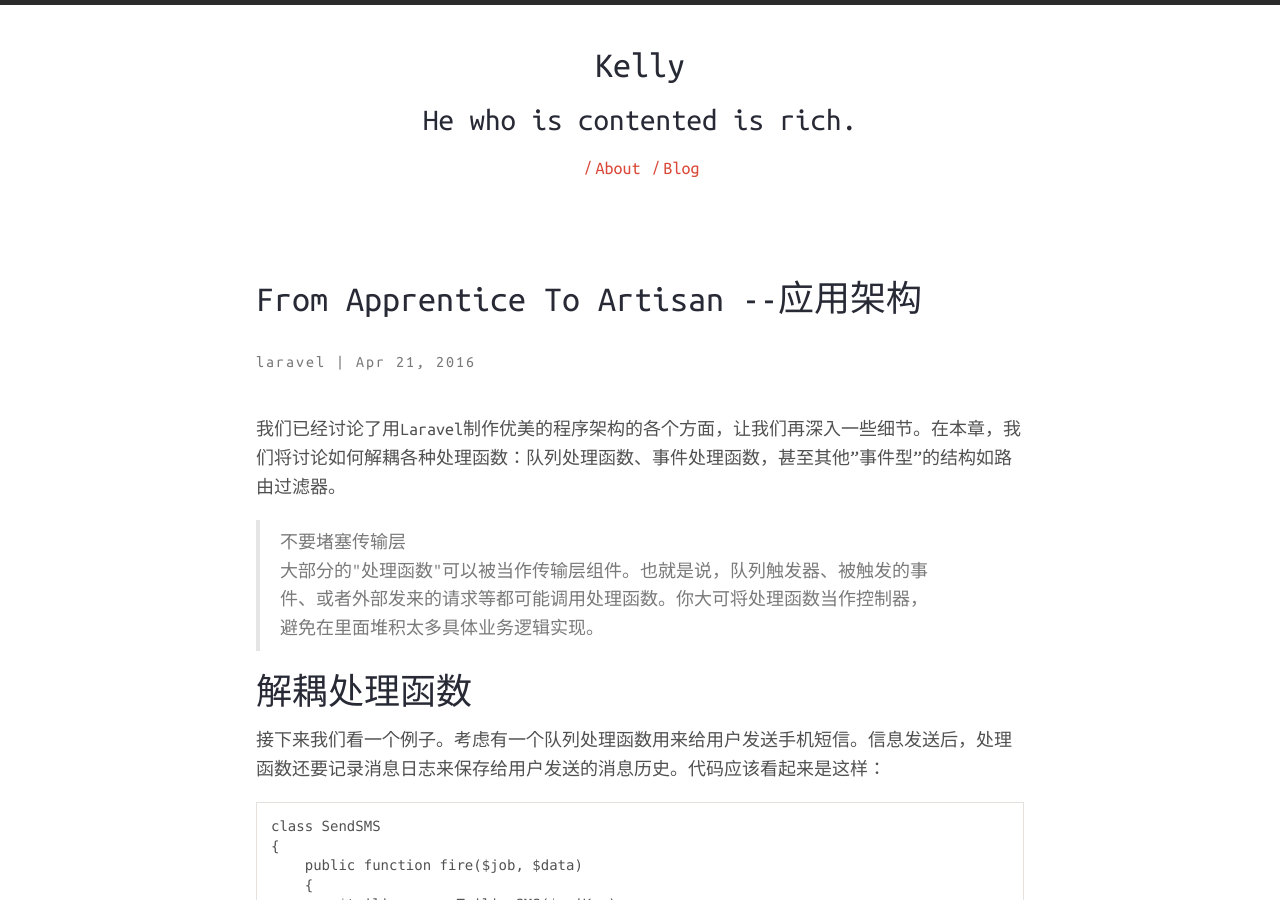
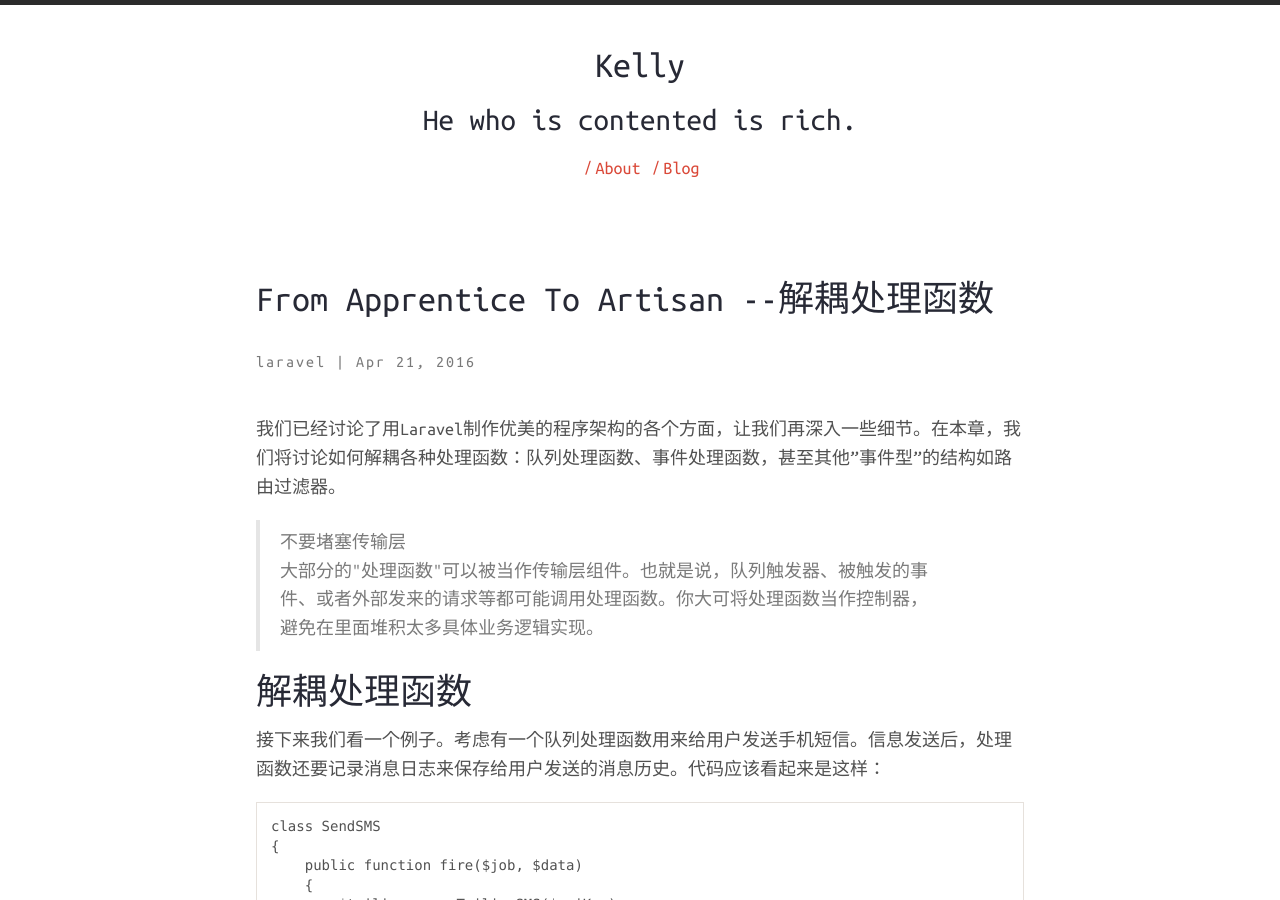
Before and after one commit to kellyshaws/kellyshaws.github.io, a Jekyll site: the page built from _posts/2016-04-22-from-apprentice-to-artisan-13.markdown, in a window 1280 px wide and 900 px high. Built offline with Jekyll 4.4.1, drawn with Linux system fonts in a browser that asks for light colours; nearby versions of some CDN libraries; comment, search, counter and statistics services are not loaded.

Commit message:
change name
change name

```diff
--- a/_posts/2016-04-22-from-apprentice-to-artisan-13.markdown
+++ b/_posts/2016-04-22-from-apprentice-to-artisan-13.markdown
@@ -1,6 +1,6 @@
 ---
 layout: post
-title:  "From Apprentice To Artisan --应用架构"
+title:  "From Apprentice To Artisan --解耦处理函数"
 date:   2016-04-21 15:00:15
 description: "From Apprentice To Artisan --Application Architecture"
 permalink: post/application-architecture
```
